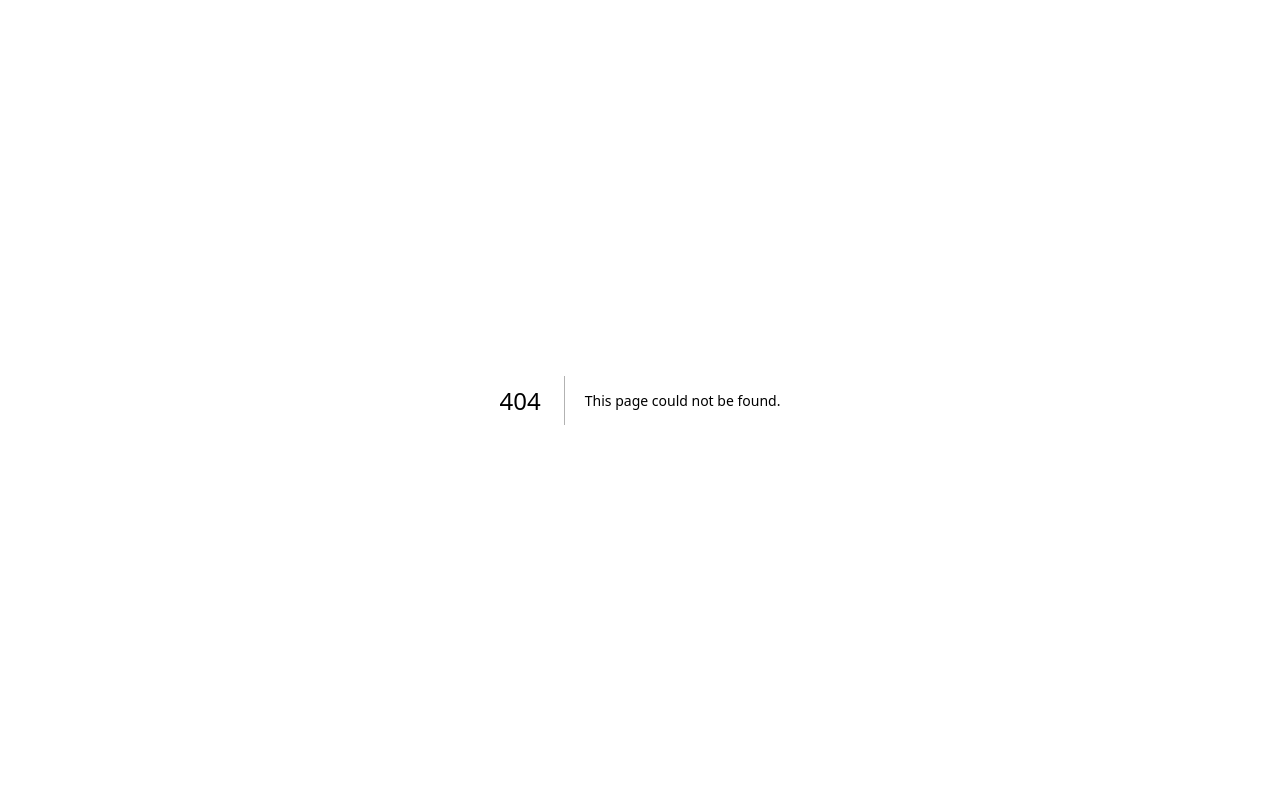
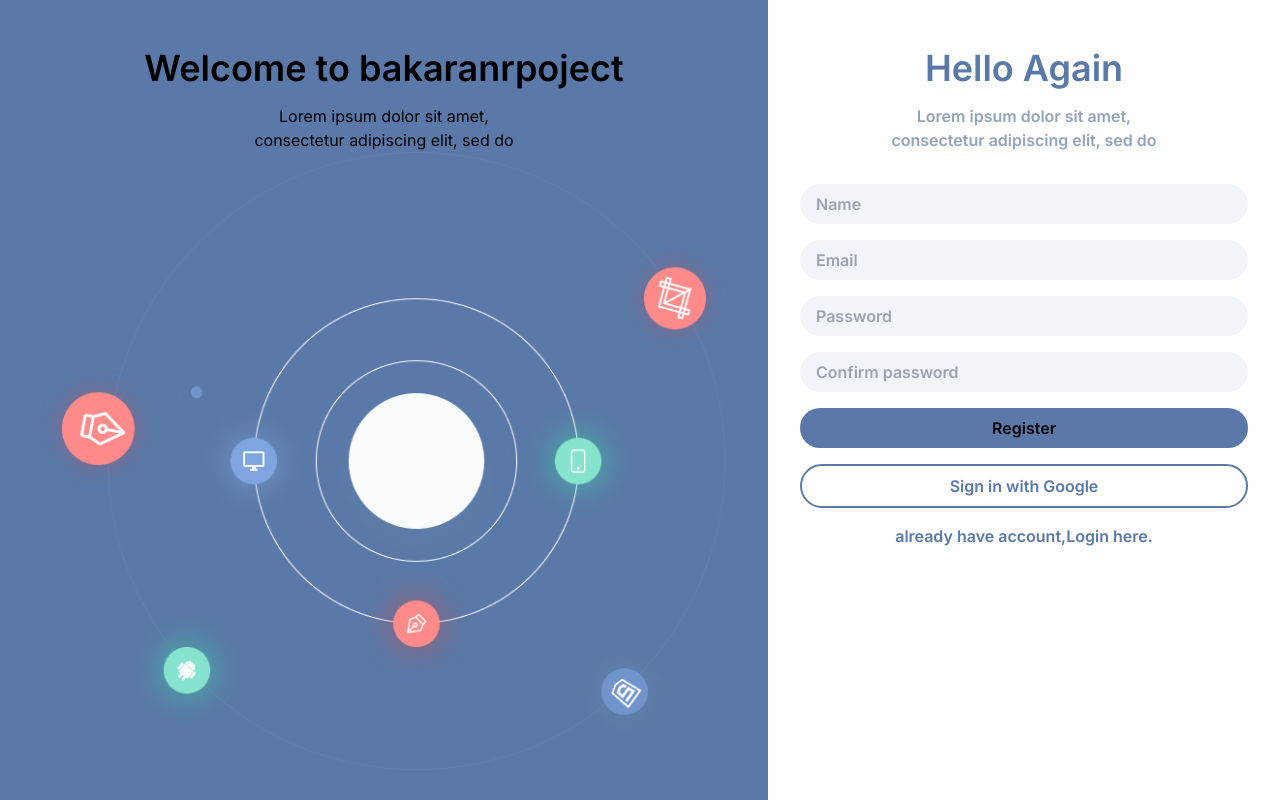
Before and after one commit to prasetyodidi/web-bakaran-project-fe, a Next.js app: page /register in a window 1280 px wide. Before the commit this address had no page. Built offline with nearby package versions, Linux system fonts and the light colour scheme.

Commit message:
create regoster page

```diff
--- /dev/null
+++ b/src/app/register/page.js
@@ -0,0 +1,70 @@
+import Image from "next/image";
+import Ornament from "/public/hero-image.png";
+import Link from "next/link";
+
+export default function Page() {
+  const inputClass =
+    "rounded-full bg-slate-100 px-4 py-2 text-primary-blue focus:outline-none focus:border-primary-blue focus:ring-2 focus:ring-primary-blue";
+  return (
+    <main className="flex flex-row h-screen">
+      <div className="w-3/5 flex flex-col items-center px-8 bg-primary-blue pt-12">
+        <div className="flex flex-col gap-4">
+          <h1 className="text-4xl font-semibold">Welcome to bakaranrpoject</h1>
+          <div className="flex flex-col items-center text-md">
+            <span>Lorem ipsum dolor sit amet,</span>
+            <span>consectetur adipiscing elit, sed do </span>
+          </div>
+        </div>
+        <Image src={Ornament} alt="image" />
+      </div>
+      <div className="w-2/5 bg-white flex flex-col items-center px-8 pt-12 font-semibold gap-8">
+        <div className="flex flex-col items-center gap-4">
+          <h1 className="text-4xl text-primary-blue">Hello Again</h1>
+          <div className="flex flex-col text-slate-400 items-center">
+            <span>Lorem ipsum dolor sit amet,</span>
+            <span>consectetur adipiscing elit, sed do </span>
+          </div>
+        </div>
+        <form className="flex flex-col w-full gap-4">
+          <input
+            type="text"
+            id="name"
+            name="name"
+            placeholder="Name"
+            className={inputClass}
+          />
+          <input
+            type="email"
+            id="email"
+            name="email"
+            placeholder="Email"
+            className={inputClass}
+          />
+          <input
+            type="password"
+            id="password"
+            name="password"
+            placeholder="Password"
+            className={inputClass}
+          />
+          <input
+            type="password"
+            id="confirmPassword"
+            name="confirmPassword"
+            placeholder="Confirm password"
+            className={inputClass}
+          />
+          <button className="bg-primary-blue rounded-full py-2">
+            Register
+          </button>
+          <button className="border-primary-blue border-2 py-2 rounded-full text-primary-blue">
+            Sign in with Google
+          </button>
+          <span className="text-primary-blue text-center">
+            already have account,<Link href="#">Login here.</Link>
+          </span>
+        </form>
+      </div>
+    </main>
+  );
+}
```
